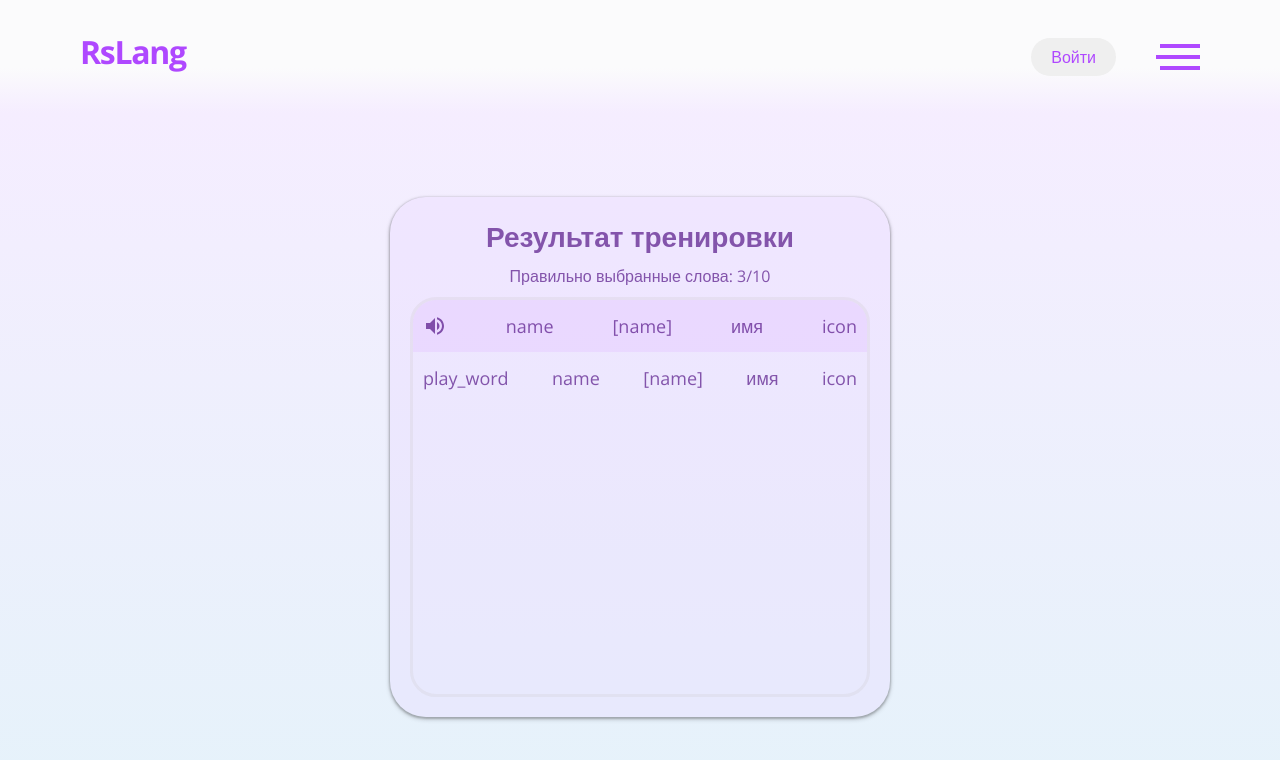
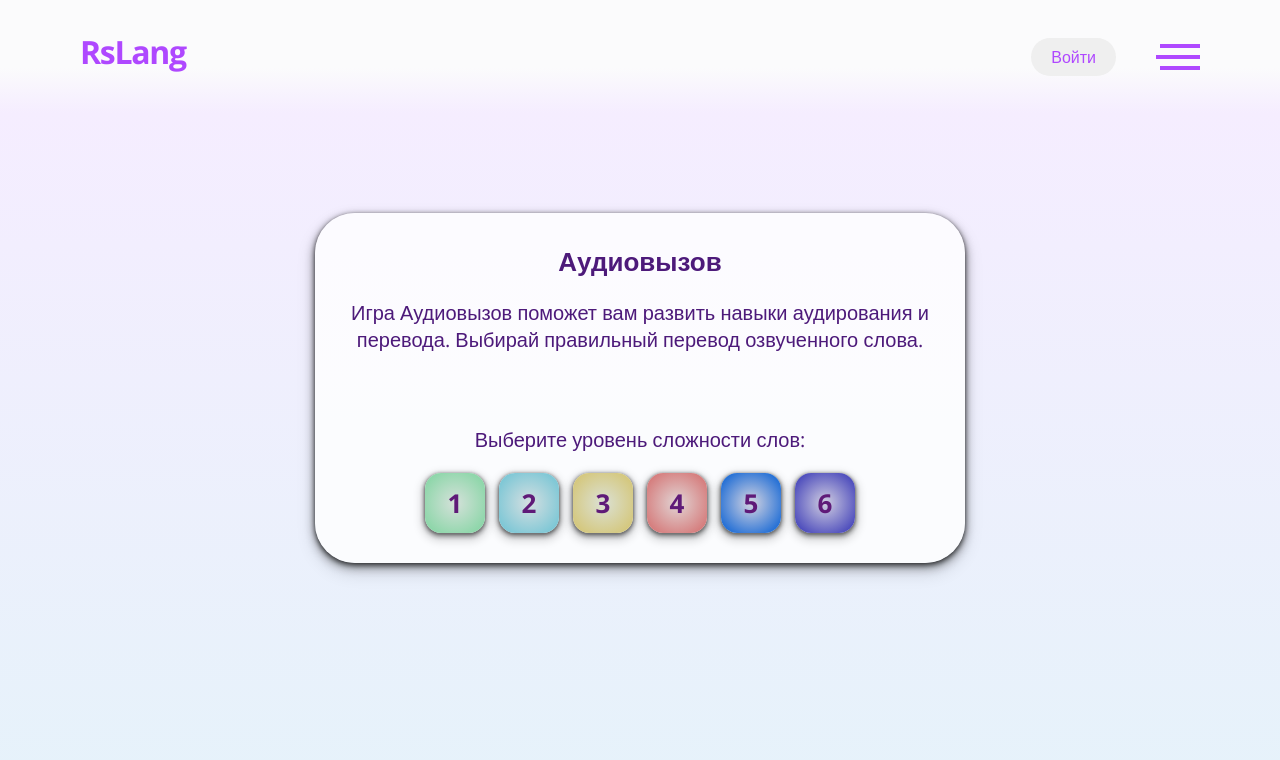
Before and after one commit to DnsYOUdnk/rslang, a React (Create React App) app in the folder rslang-app/: page /games/audiocall in a window 1280 px wide. Shown: the top 760 px of the page. Built offline with nearby package versions, Linux system fonts and the light colour scheme.

Commit message:
feat: create GameStatistic component

```diff
--- a/rslang-app/src/components/GameStatistic/GameStatistic.props.ts
+++ b/rslang-app/src/components/GameStatistic/GameStatistic.props.ts
@@ -1,3 +1,6 @@
+import { IWord } from './../../types/dataWordTypes';
 import { DetailedHTMLProps, HTMLAttributes } from 'react';
 
-export type GameStatisticProps = DetailedHTMLProps<HTMLAttributes<HTMLDivElement>, HTMLDivElement>;
+export interface GameStatisticProps extends DetailedHTMLProps<HTMLAttributes<HTMLDivElement>, HTMLDivElement> {
+  resultWordsArr: IWord[];
+}
--- a/rslang-app/src/components/GameStatistic/GameStatistic.tsx
+++ b/rslang-app/src/components/GameStatistic/GameStatistic.tsx
@@ -5,7 +5,7 @@ import { GameStatisticProps } from './GameStatistic.props';
 import VolumeUpIcon from '@mui/icons-material/VolumeUp';
 import { playAudioWord } from '../../utils/audioPlayer';
 
-export const GameStatistic = ({className, ...props}: GameStatisticProps): JSX.Element => {
+export const GameStatistic = ({resultWordsArr, className}: GameStatisticProps): JSX.Element => {
   const [onPlayWord, setOnPlayWord] = useState<boolean>(false);
 
   return (
@@ -19,40 +19,27 @@ export const GameStatistic = ({className, ...props}: GameStatisticProps): JSX.El
         </div>
         <div className={cn(cl.statistic_table)}>
           <ul className={cn(cl.words_items)}>
-            <li className={cn(cl.word_item)}>
-              <div className={cn(cl.play_word)} onClick={() => playAudioWord('sad')}>
+            {resultWordsArr.map((element, index) => {
+              return (
+                <li className={cn(cl.word_item)} key={`statistic_word-${index}`}>
+                  <div className={cn(cl.play_word)} onClick={() => playAudioWord(element.audio)}>
                     <VolumeUpIcon/>
                   </div>
                   <div className={cn(cl.word_original)}>
-                {'name'}
+                    {element.word}
                   </div>
                   <div className={cn(cl.word_transcription)}>
-                {'[name]'}
+                    {element.transcription}
                   </div>
                   <div className={cn(cl.word_translate)}>
-                {'имя'}
+                    {element.wordTranslate}
                   </div>
                   <div className={cn(cl.word_translate)}>
-                {'icon'}
+                    {element.correctAnswer ? 'yes' : 'no'}
                   </div>
                 </li>
-            <li className={cn(cl.word_item)}>
-              <div className={cn(cl.play_word)}>
-                {'play_word'}
-              </div>
-              <div className={cn(cl.word_original)}>
-                {'name'}
-              </div>
-              <div className={cn(cl.word_transcription)}>
-                {'[name]'}
-              </div>
-              <div className={cn(cl.word_translate)}>
-                {'имя'}
-              </div>
-              <div className={cn(cl.word_translate)}>
-                {'icon'}
-              </div>
-            </li>
+              )
+            })}
           </ul>
         </div>
       </div>
--- a/rslang-app/src/pages/GameWrapperPage/GameWrapperPage.tsx
+++ b/rslang-app/src/pages/GameWrapperPage/GameWrapperPage.tsx
@@ -46,7 +46,7 @@ export const GameWrapperPage = ({
       <main className={cn(className, cl.main)}>
         {
           (() => {
-            if(endGame) {
+            if(!endGame) {
               if(onStart && listWords.length >= 20) {
                 return (
                   <>
@@ -62,7 +62,7 @@ export const GameWrapperPage = ({
               }
             } else {
               return (
-                <GameStatistic/>
+                <GameStatistic resultWordsArr={resultWordsArr}/>
               )
             }
           })()
```
Lines whose indentation alone changed are shown as unchanged.
